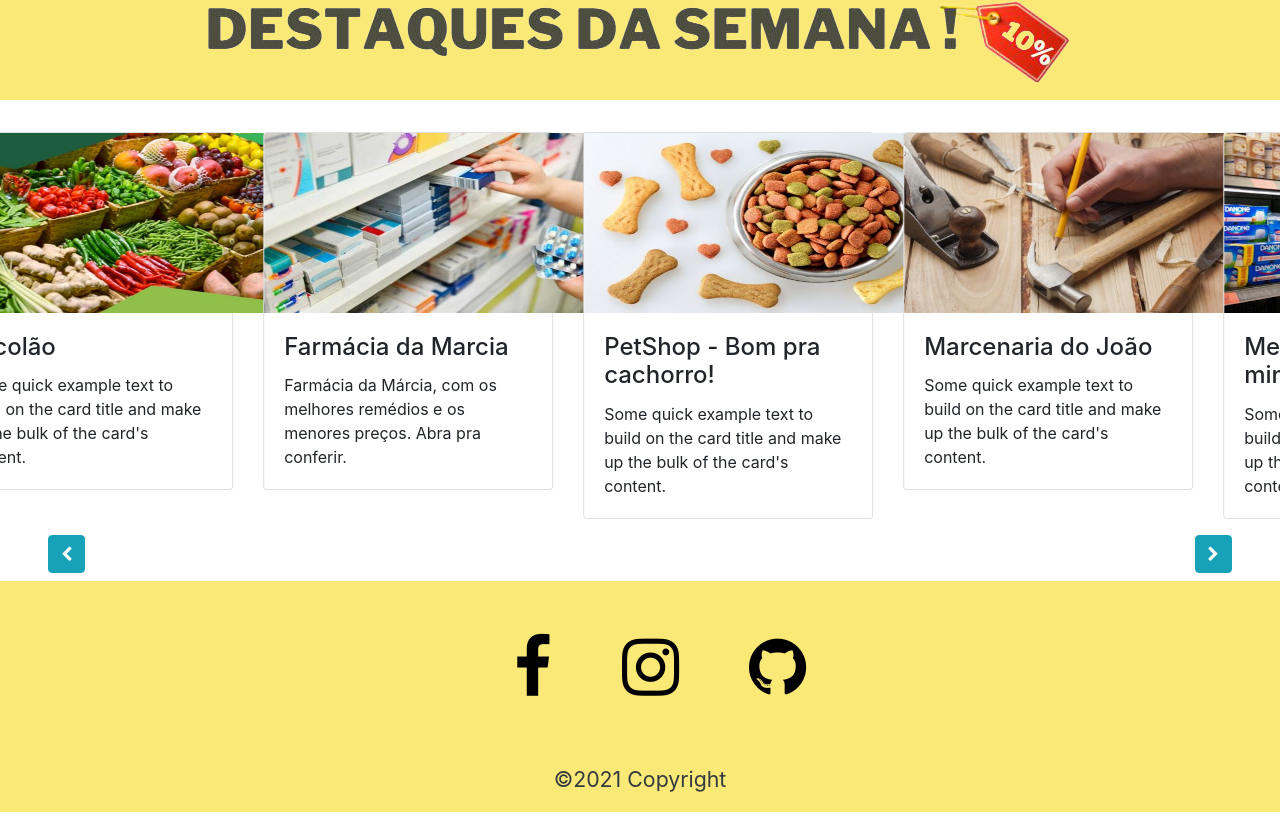
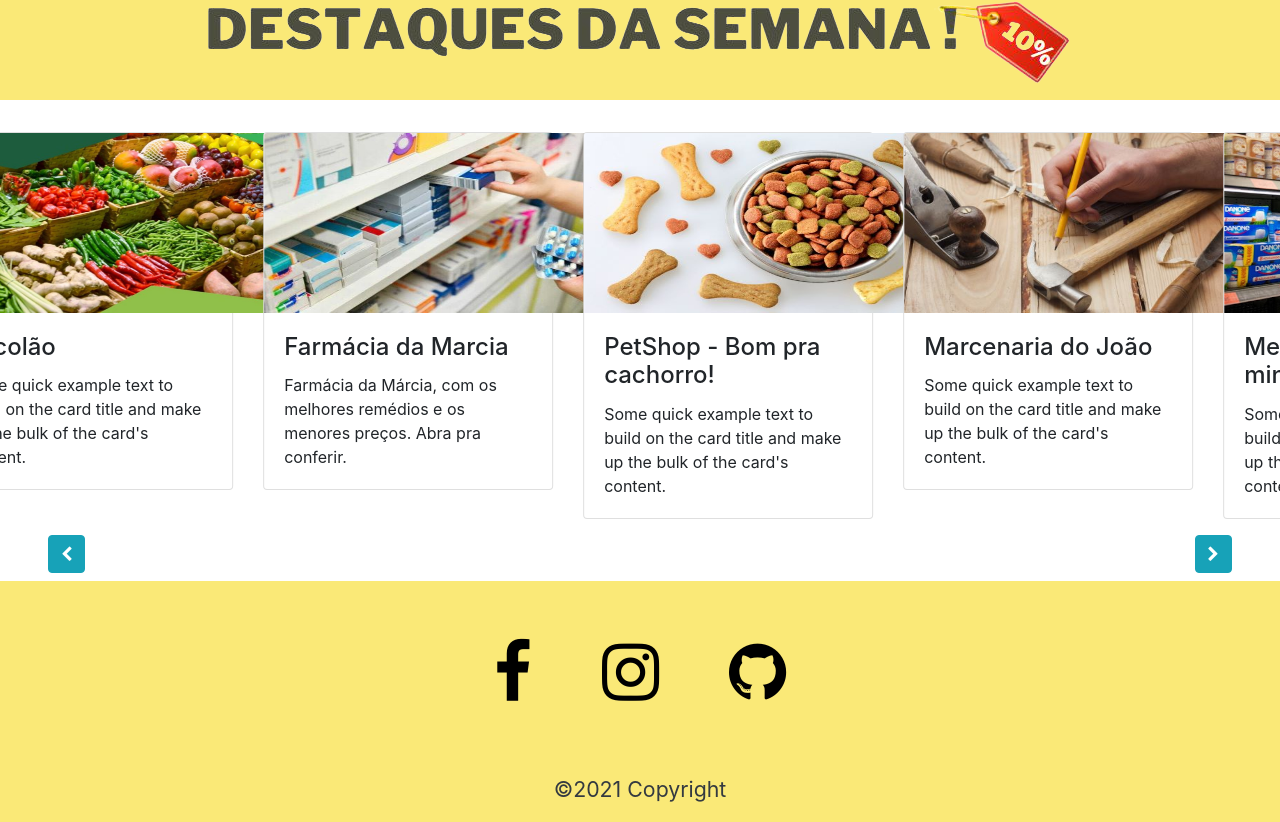
Before and after one commit to everson-silva/projetointegrador, an Angular app in the folder produto/Front-end/perifaBuyFront/: page /#/inicio in a window 1280 px wide. Shown: the part 1122-1944 px from the top of the page. Built offline with nearby package versions, Linux system fonts and the light colour scheme.

Commit message:
Rodapé centralizado

```diff
--- a/produto/Front-end/perifaBuyFront/src/app/rodape/rodape.component.css
+++ b/produto/Front-end/perifaBuyFront/src/app/rodape/rodape.component.css
@@ -4,12 +4,14 @@
 /* Usando a classe abaixo para definir como o bloco das redes sociais serão exibidos */
 ul.social-network li{
     display: inline;
-    margin: 0;
-    padding: 5px;
 }
+ul.social-network {
+    padding: 0px;
+}
+
 /* usando a classe abaixo para definir como os ícones das redes sociais serão exibidos */
 .fa{
     font-size: 50pt;
     color: black;
-    margin: 30px
+    margin: 35px
 }
```
